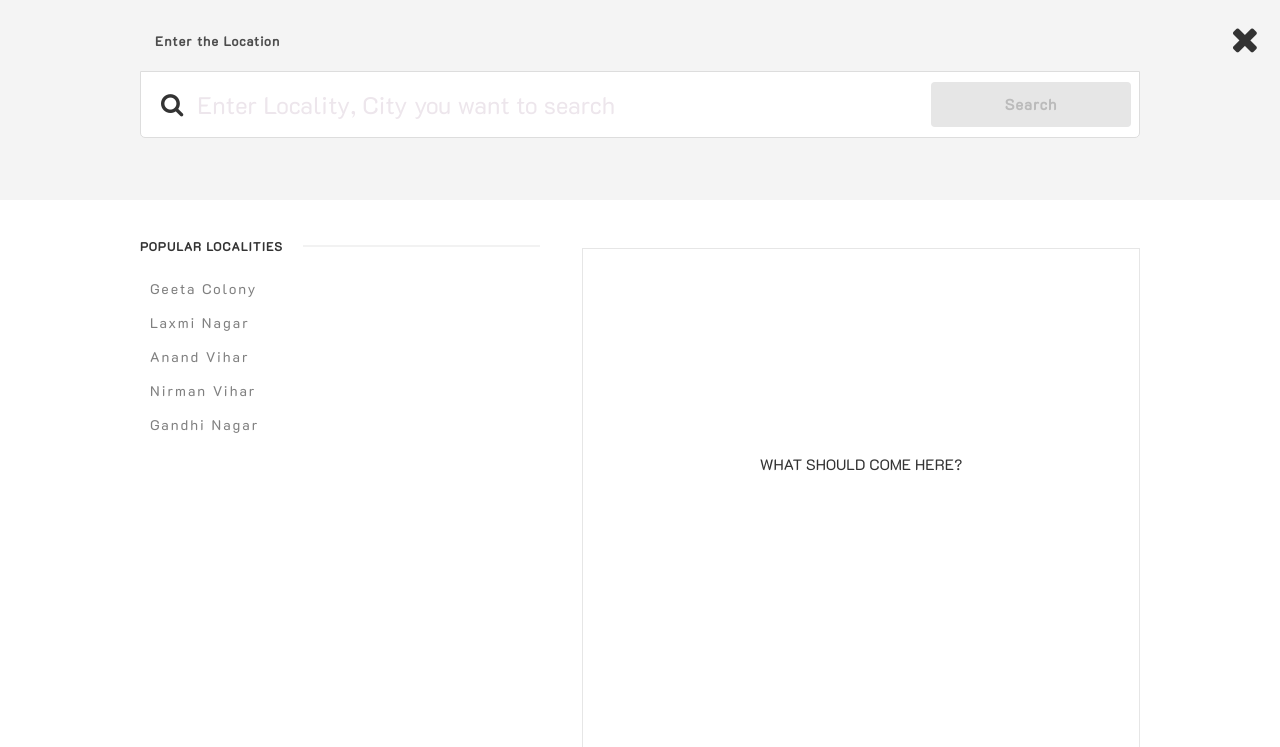
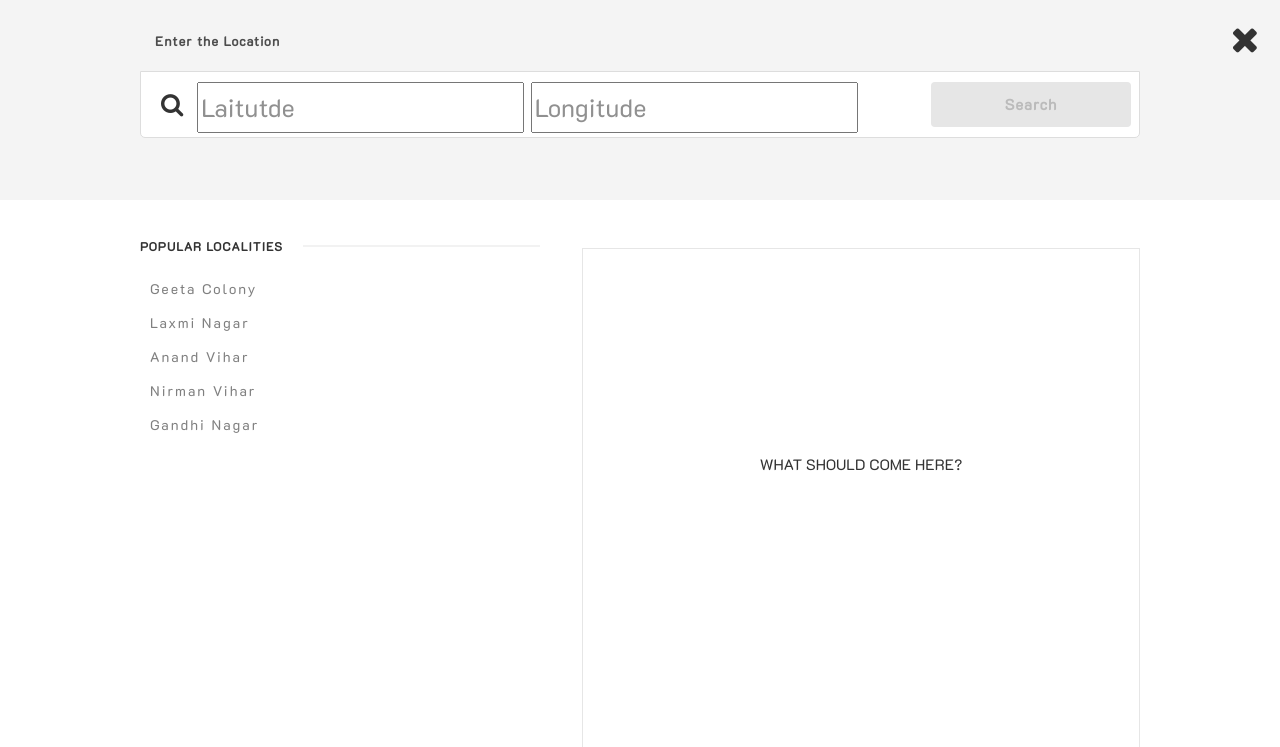
Before and after one commit to akulagrawal/Solace, a Django app: page /search/ in a window 1280 px wide. Shown: the top 747 px of the page. Run offline with Django 3.2, Linux system fonts and the light colour scheme; some libraries are stand-ins or nearby versions.

Commit message:
Added lat and lng search boxes and also query string dynamic for redirecting to /result

```diff
--- a/main/templates/main/enter_city.html
+++ b/main/templates/main/enter_city.html
@@ -24,11 +24,12 @@
 						<i class = "fa fa-search w3-xlarge upper_div_div_search_box_search_icon"></i>
 						<div class="upper_div_div_search_box_search_bar_wrapper">
 							<div class="upper_div_div_search_box_search_bar">
-								<span class="placeholder">Enter Locality, City you want to search</span>
-								<input type="text" name="location" class = "location_input" size="20" maxlength="50">
+
+								<input onchange="displayEnteredValue()" id="inputSearchBoxLat" placeholder="Laitutde"/>
+								<input onchange="displayEnteredValue()" id="inputSearchBoxLng" placeholder="Longitude"/>
 							</div>
 						</div>
-						<a href="/result"><button class="upper_div_div_search_box_search_bar_search_btn">Search</button></a>
+						<button class="upper_div_div_search_box_search_bar_search_btn" onclick="redirectToResultPage()">Search</button>
 					</div>
 				</div>
 			</div>
@@ -59,5 +60,20 @@
 			</div>
 		</div>
 	</div>
+
+	<script>
+		function displayEnteredValue(){
+			//document.getElementById("inputSearchBox").innerHTML = document.getElementById("inputSearchBox")
+		}
+
+		function redirectToResultPage(){
+			var redirectURL = "http://localhost:8000/result?lat=" + document.getElementById("inputSearchBoxLat").value + "&lng=" + document.getElementById("inputSearchBoxLng").value
+			console.log(document.getElementById("inputSearchBoxLat").value)
+			console.log(redirectURL)
+			window.location = redirectURL
+		}
+
+	</script>
+
 </body>
 </html>
--- a/main/views.py
+++ b/main/views.py
@@ -8,4 +8,5 @@ def search_view(request):
     return render(request,'main/enter_city.html')
 
 def results_view(request):
+    print(request.GET)
     return render(request,'main/result.html')
```
